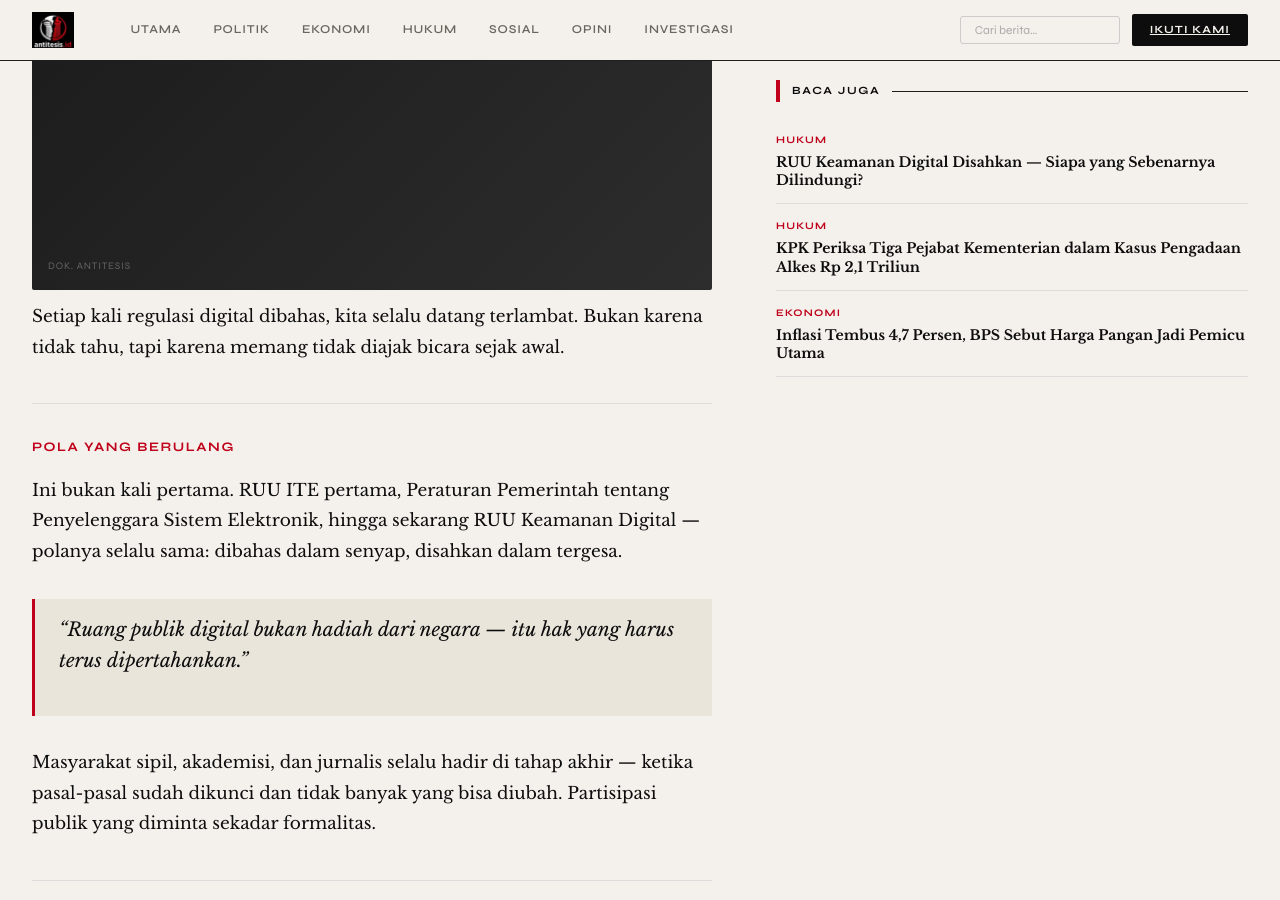
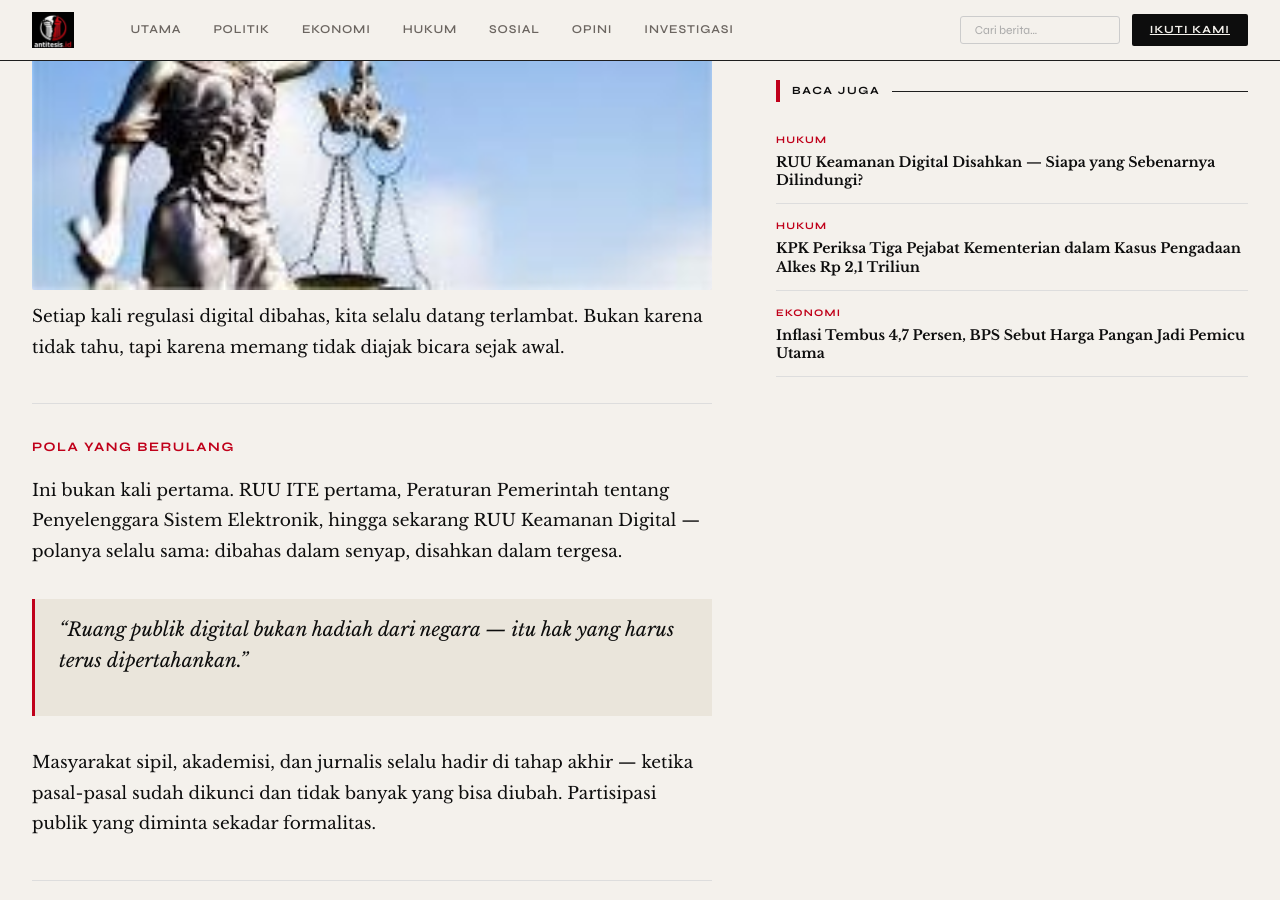
Before and after one commit to ahmaddzulkarnainyoo-dev/antitesis, a Jekyll site: the page built from _posts/2026-03-21-opini-ruu-ite-kita-sudah-kalah.md, in a window 1280 px wide and 900 px high, scrolled down 588 px. Built offline with Jekyll 4.4.1, drawn with Linux system fonts in a browser that asks for light colours.

Commit message:
Update _posts/2026-03-21-opini-ruu-ite-kita-sudah-kalah.md (via Pages CMS)

```diff
--- a/_posts/2026-03-21-opini-ruu-ite-kita-sudah-kalah.md
+++ b/_posts/2026-03-21-opini-ruu-ite-kita-sudah-kalah.md
@@ -5,6 +5,7 @@ author: ahmad dzulkarnain
 date: 2026-03-23
 excerpt: Setiap kali regulasi digital dibahas, kita selalu datang terlambat.
   Bukan karena tidak tahu, tapi karena tidak diajak bicara sejak awal.
+image: /assets/img/uploads/thermis.jpg
 ---
 Setiap kali regulasi digital dibahas, kita selalu datang terlambat. Bukan karena tidak tahu, tapi karena memang tidak diajak bicara sejak awal.
 
```
